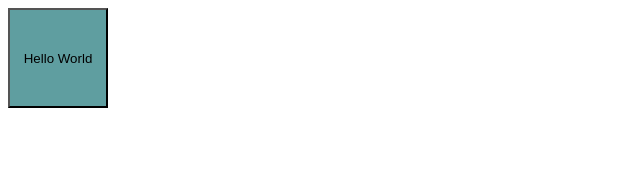
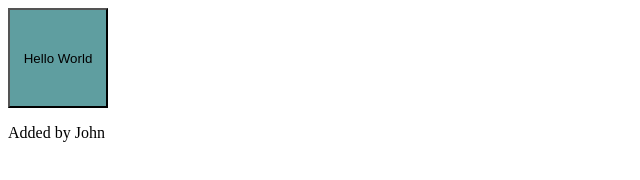
Before and after one commit to bhojwanimukesh/SampleApp, a plain HTML site: page index.html in a window 1280 px wide. Shown: the whole page, without its empty margins (0-640 px from the left). Drawn offline with Linux system fonts and the light colour scheme.

Commit message:
Added paragraph ~ By John

```diff
--- a/index.html
+++ b/index.html
@@ -11,5 +11,6 @@
     </head>
     <body>
         <input type="button" class="large" value="Hello World"/>
+        <p>Added by John</p>
     </body>
 </html>
```
